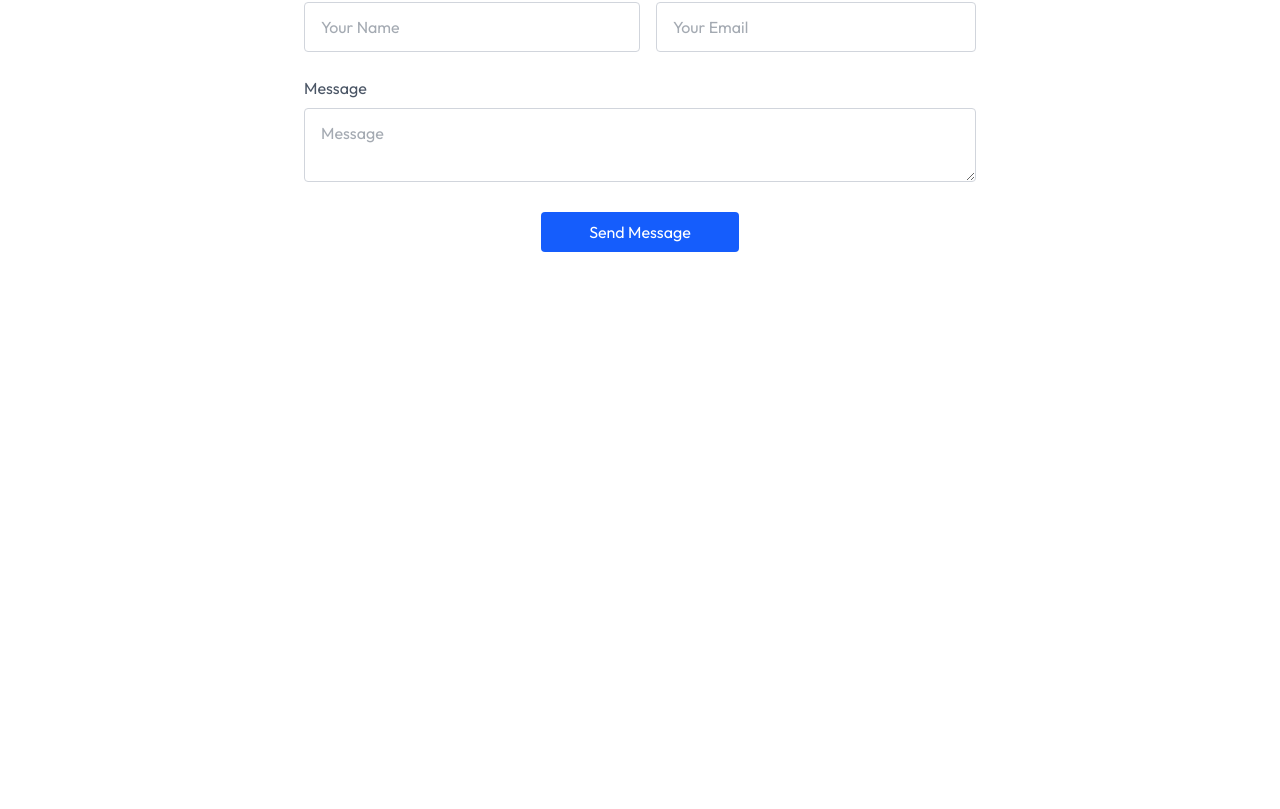
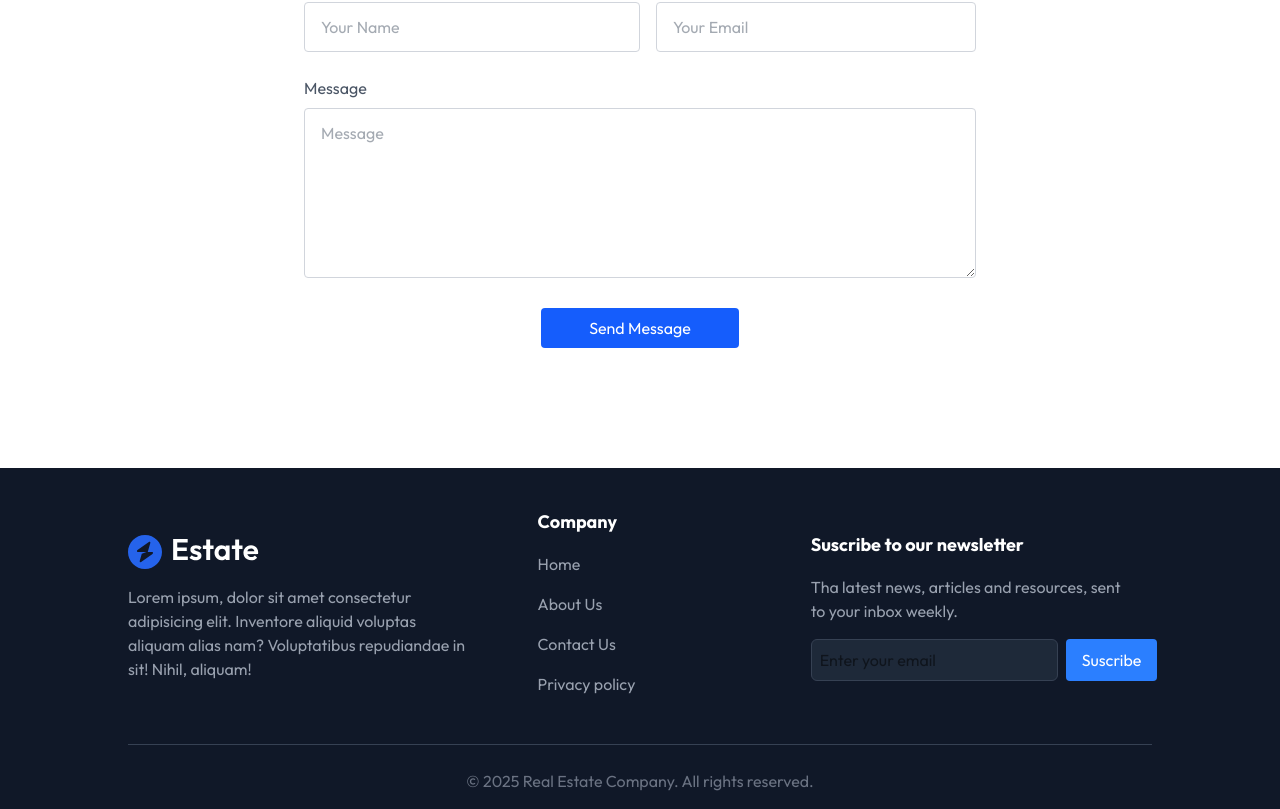
Before and after one commit to King-web-cell-05/realestate, a React (Vite) app: page / in a window 1280 px wide. Shown: the part 3804-4613 px from the top of the page. Before the commit the page ends 4176 px from the top, so only its background shows below. Built offline with nearby package versions, Linux system fonts and the light colour scheme.

Commit message:
Updated some file components

```diff
--- a/package.json
+++ b/package.json
@@ -11,6 +11,8 @@
   },
   "dependencies": {
     "@tailwindcss/vite": "^4.1.11",
+    "emailjs-com": "^3.2.0",
+    "framer-motion": "^12.23.5",
     "react": "^19.1.0",
     "react-dom": "^19.1.0",
     "tailwindcss": "^4.1.11"
--- a/src/App.jsx
+++ b/src/App.jsx
@@ -4,6 +4,7 @@
 import Projects from './components/Projects'
 import Testimonials from './components/Testimonials'
 import Contact from './components/Contact'
+import Footer from './components/Footer'
 
 const App = () => {
   return (
@@ -13,8 +14,9 @@
       <Projects />
       <Testimonials />
       <Contact />
+      <Footer />
     </div>
-  )
+  );
 }
 
 export default App
--- a/src/components/About.jsx
+++ b/src/components/About.jsx
@@ -1,9 +1,14 @@
 import React from "react";
 import { assets } from "../assets/assets";
+import {motion} from 'framer-motion';
 
 const About = () => {
   return (
-    <div
+    <motion.div
+     initial={{ opacity: 0, x: 200 }}
+      transition={{ duration: 1}}
+      whileInView={{ opacity: 1, x: 0 }}
+      viewport={{once:true}}
       className="flex flex-col items-center justify-center container mx-auto p-14 md:px-20 lg:px-32 w-full overflow-hidden"
       id="About"
     >
@@ -50,7 +55,7 @@
           <button className="bg-blue-600 text-white px-8 py-2 rounded">Learn More</button>
         </div>
       </div>
-    </div>
+    </motion.div>
   );
 };
 
--- a/src/components/Contact.jsx
+++ b/src/components/Contact.jsx
@@ -1,11 +1,37 @@
 import React from "react";
+import { useState } from 'react';
+import emailjs from 'emailjs-com';
+import {motion} from 'framer-motion';
 
-const Contact = () => {
-  return (
-    <div
-      className="text-center p-6 py-20 lg:px-32 w-full overflow-hidden"
-      id="Contact"
-    >
+export const Contact = () => {
+    const [formData, setFormData] = useState({
+        name: '',
+        email: '',
+        message: '',
+    })
+
+    const SERVICE_ID = "service_b9hm76n"
+    const TEMPLATE_ID = "template_ig3pxz2"
+    const PUBLIC_KEY = "4qidLtHDGI5VK3nZ2"
+    const handleSubmit = (e) => {
+        e.preventDefault()
+
+        emailjs.sendForm(SERVICE_ID, TEMPLATE_ID, e.target, PUBLIC_KEY).then((result) => {
+            alert("Message sent successfully!");
+            setFormData({name: '', email: '', message: ''}); // Reset form
+        }).catch(() => alert("Failed to send message. Please try again later."))
+    }
+
+    return (
+        <motion.div
+         initial={{ opacity: 0, x: -200 }}
+      transition={{ duration: 1}}
+      whileInView={{ opacity: 1, x: 0 }}
+      viewport={{once:true}}
+            className="text-center p-6 py-20 lg:px-32 w-full overflow-hidden"
+        >
+
+
       <h1 className="text-2xl sm:text-4xl font-bold mb-2 text center">
         Contact
         <span className="underline underline-offset-4 decoration-1 under font-light ml-3 ">
@@ -16,15 +42,18 @@
         "Ready to make a move? Let's connect and turn your real estate dreams
         into reality!"
       </p>
-      <form className="max-w-2xl mx-auto text-gray-600 pt-8">
+      <form className="max-w-2xl mx-auto text-gray-600 pt-8" onSubmit={handleSubmit}>
         <div className="flex flex-wrap">
           <div className="w-full md:w-1/2 text-left">
             Your Name
             <input
               className="w-full border border-gray-300 rounded py-3 px-4 mt-2"
               type="text" name="Name"
+              id="name"
               placeholder="Your Name"
               required
+              value={formData.name}
+                onChange={(e) => setFormData({ ...formData, name: e.target.value })}
             />
           </div>
           <div className="w-full md:w-1/2 text-left md:pl-4">
@@ -32,18 +61,21 @@
             <input
               className="w-full border border-gray-300 rounded py-3 px-4 mt-2"
               type="email" name="Email"
+              id="email"
               placeholder="Your Email"
               required
+              value={formData.email}
+              onChange={(e) => setFormData({ ...formData, email: e.target.value })}
             />
           </div>
         </div>
         <div className="my-6 text-left">
             Message
-            <textarea className="w-full border border-gray-300 rounded py-3 px-4 mt-2" name="Message" placeholder="Message" required></textarea>
+            <textarea className="w-full border border-gray-300 rounded py-3 px-4 mt-2" rows={6} name="Message" id="message" placeholder="Message" required value={formData.message} onChange={(e) => setFormData({ ...formData, message: e.target.value })}></textarea>
         </div>
-        <button className="bg-blue-600 text-white py-2 px-12 mb-10 rounded">Send Message </button>
+        <button className="bg-blue-600 text-white py-2 px-12 mb-10 rounded" type="submit">Send Message </button>
       </form>
-    </div>
+    </motion.div>
   );
 };
 
--- /dev/null
+++ b/src/components/Footer.jsx
@@ -0,0 +1,62 @@
+import React from "react";
+import { assets } from "../assets/assets";
+
+const Footer = () => {
+  return (
+    <div
+      className=" pt-10 px-4 md:px-20 lg:px-32 bg-gray-900 w-full overflow-hidden"
+      id="Footer"
+    >
+      <div className="container mx-auto flex flex-col md:flex-row justify-between items-center ">
+        <div className="w-full md:w-1/3 mb-8 md:mb-0">
+          <img src={assets.logo_dark} alt="" />
+          <p className="text-gray-400 mt-4">
+           Lorem ipsum, dolor
+            sit amet consectetur adipisicing elit. Inventore aliquid voluptas
+            aliquam alias nam? Voluptatibus repudiandae in sit! Nihil, aliquam!
+          </p>
+        </div>
+        <div className="w-full md:w-1/5 mb-8 md:mb-0">
+          <h3 className="text-white text-lg font-bold mb-4">Company</h3>
+          <ul className="flex flex-col gap-2 text-gray-400">
+            <li className="text-gray-400 mb-2 hover:text-white">
+              <a href="#Header">Home</a>
+            </li>
+            <li className="text-gray-400 mb-2 hover:text-white">
+              <a href="#About">About Us</a>
+            </li>
+            <li className="text-gray-400 mb-2 hover:text-white">
+              <a href="#Contact">Contact Us</a>
+            </li>
+            <li className="text-gray-400 mb-2 hover:text-white">
+              <a href="#Contact">Privacy policy</a>
+            </li>
+          </ul>
+        </div>
+        <div className="w-full md:w-1/3 ">
+          <h3 className="text-white text-lg font-bold mb-4">
+            Suscribe to our newsletter
+          </h3>
+          <p className="text-gray-400 mb-4 max-w-80">
+            Tha latest news, articles and resources, sent to your inbox weekly.
+          </p>
+          <div className="flex gap-2">
+            <input
+              type="email"
+              placeholder="Enter your email"
+              className="p-2 rounded-md bg-gray-800 border border-gray-700 focus:outline-none focus:ring-2 focus:ring-blue-500 w-full md:w-auto"
+            />
+            <button className="py-2 px-4 rounded bg-blue-500 text-white">
+              Suscribe
+            </button>
+          </div>
+        </div>
+      </div>
+      <div className="border-t border-gray-700 py-4 mt-10 pt-6 text-center text-gray-500">
+          © 2025 Real Estate Company. All rights reserved.
+      </div>
+    </div>
+  );
+};
+
+export default Footer;
--- a/src/components/Header.jsx
+++ b/src/components/Header.jsx
@@ -1,5 +1,6 @@
 import React from "react";
 import Navbar from "./Navbar";
+import { motion } from "framer-motion";
 
 const Header = () => {
   return (
@@ -9,15 +10,20 @@
       id="Header"
     >
       <Navbar />
-      <div className="container text-center mx-auto py-4 px-6 md:px-20 lg:px-32 text-white">
+      < motion.div
+      initial={{ opacity: 0, y: 100 }}
+      transition={{ duration: 1.5}}
+      whileInView={{ opacity: 1, y: 0 }}
+      viewport={{once:true}}
+      className="container text-center mx-auto py-4 px-6 md:px-20 lg:px-32 text-white">
         <h2 className="text-5xl sm:text-6xl md:text-[82px] inline-block max-w-3xl font-semibold pt-20">Explore homes that fit your dreams</h2>
         <div className="space-x-6 mt-16">
             <a href="#projects" className="border border-white px-8 py-3 rounded">Projects</a>
             <a href="#contact" className="bg-blue-500 px-8 py-3 rounded">Contact Us</a>
 
         </div>
+      </motion.div>
       </div>
-    </div>
   );
 };
 
--- a/src/components/Projects.jsx
+++ b/src/components/Projects.jsx
@@ -1,5 +1,7 @@
 import React, { useEffect } from "react";
 import { assets, projectsData } from "../assets/assets";
+import {motion} from 'framer-motion';
+
 
 const Projects = () => {
   const [currentIndex, setCurrentIndex] = React.useState(0);
@@ -29,7 +31,11 @@
   };
 
   return (
-    <div
+    <motion.div
+     initial={{ opacity: 0, x: -200 }}
+      transition={{ duration: 1}}
+      whileInView={{ opacity: 1, x: 0 }}
+      viewport={{once:true}}
       className="container mx-auto text-center py-4 pt-20 px-6 md:px-20 lg:px-32 my-20 w-full overflow:hidden"
       id="Projects"
     >
@@ -91,7 +97,7 @@
           ))}
         </div>
       </div>
-    </div>
+    </motion.div>
   );
 };
 
--- a/src/components/Testimonials.jsx
+++ b/src/components/Testimonials.jsx
@@ -1,9 +1,14 @@
 import React from "react";
 import { assets, testimonialsData } from "../assets/assets";
+import { motion } from "framer-motion";
 
 const Testimonials = () => {
   return (
-    <div
+    <motion.div
+     initial={{ opacity: 0, x: 100 }}
+      transition={{ duration: 1}}
+      whileInView={{ opacity: 1, x: 0 }}
+      viewport={{once:true}}
       className="container mx-auto  py-10  lg:px-32 w-full overflow-hidden text-center px-6 md:px-20"
       id="Testimonials"
     >
@@ -31,7 +36,7 @@
           </div>
         ))}
       </div>
-    </div>
+    </motion.div>
   );
 };
 
```
Also changed, not shown: 1 other file (tests, documents, lock files or other folders).
